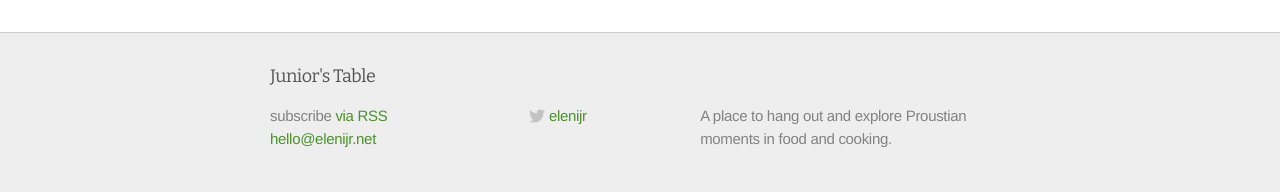
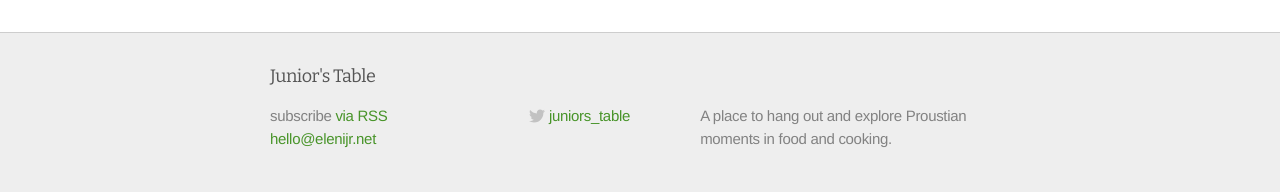
Before and after one commit to eleniharlan/elenijr.net, a Jekyll site: the page built from index.html, in a window 1280 px wide. Shown: the part 1236-1428 px from the top of the page. Built offline with Jekyll 4.4.1, drawn with Linux system fonts in a browser that asks for light colours.

Commit message:
Fixes issue #26 Fix twitter username link

```diff
--- a/_config.yml
+++ b/_config.yml
@@ -4,7 +4,7 @@ email: hello@elenijr.net
 description: "A place to hang out and explore Proustian moments in food and cooking."
 baseurl: "http://elenijr.net"
 url: "http://elenijr.net"
-twitter: elenijr
+twitter: juniors_table
 markdown: kramdown
 permalink: pretty
 permalink: /:categories/:title
```
